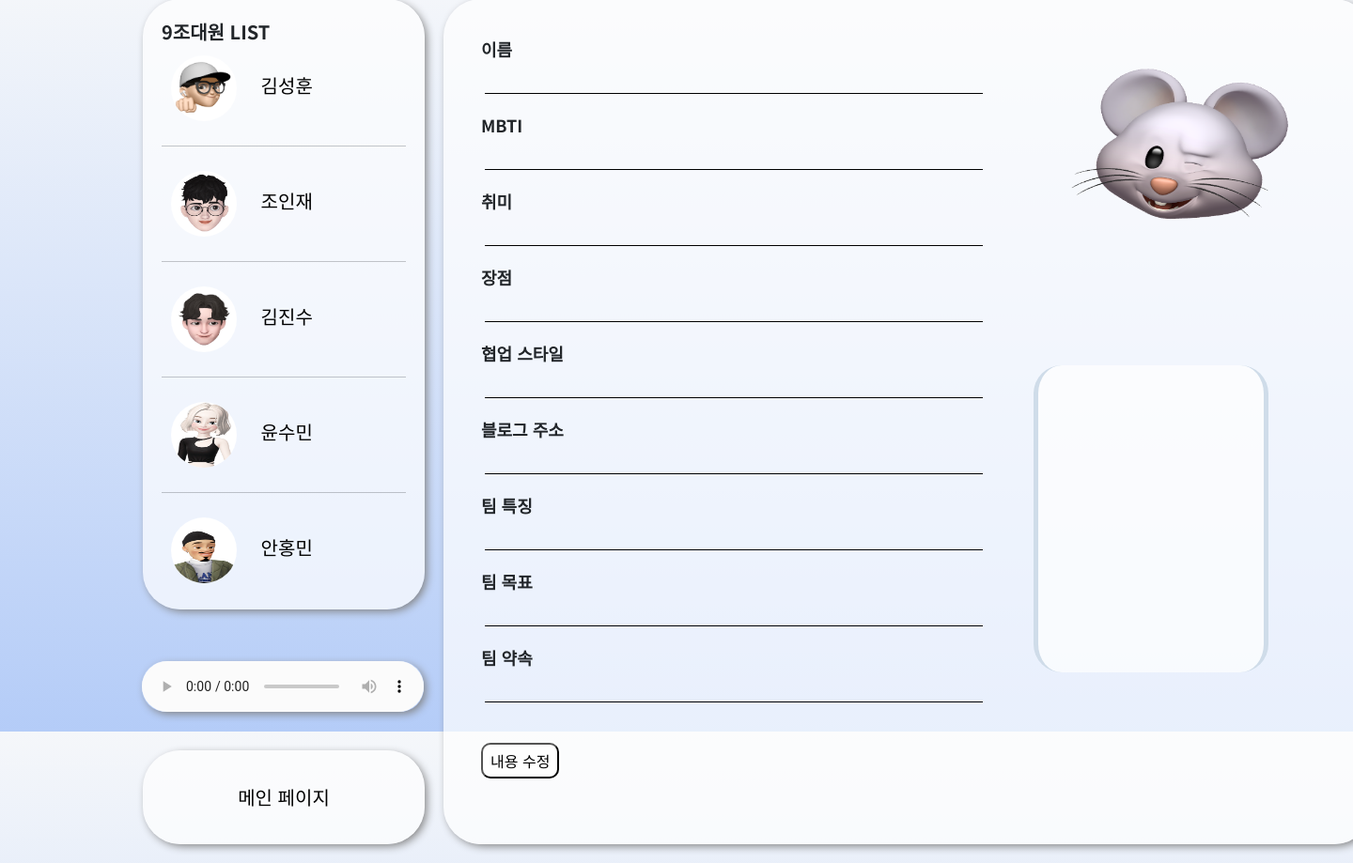
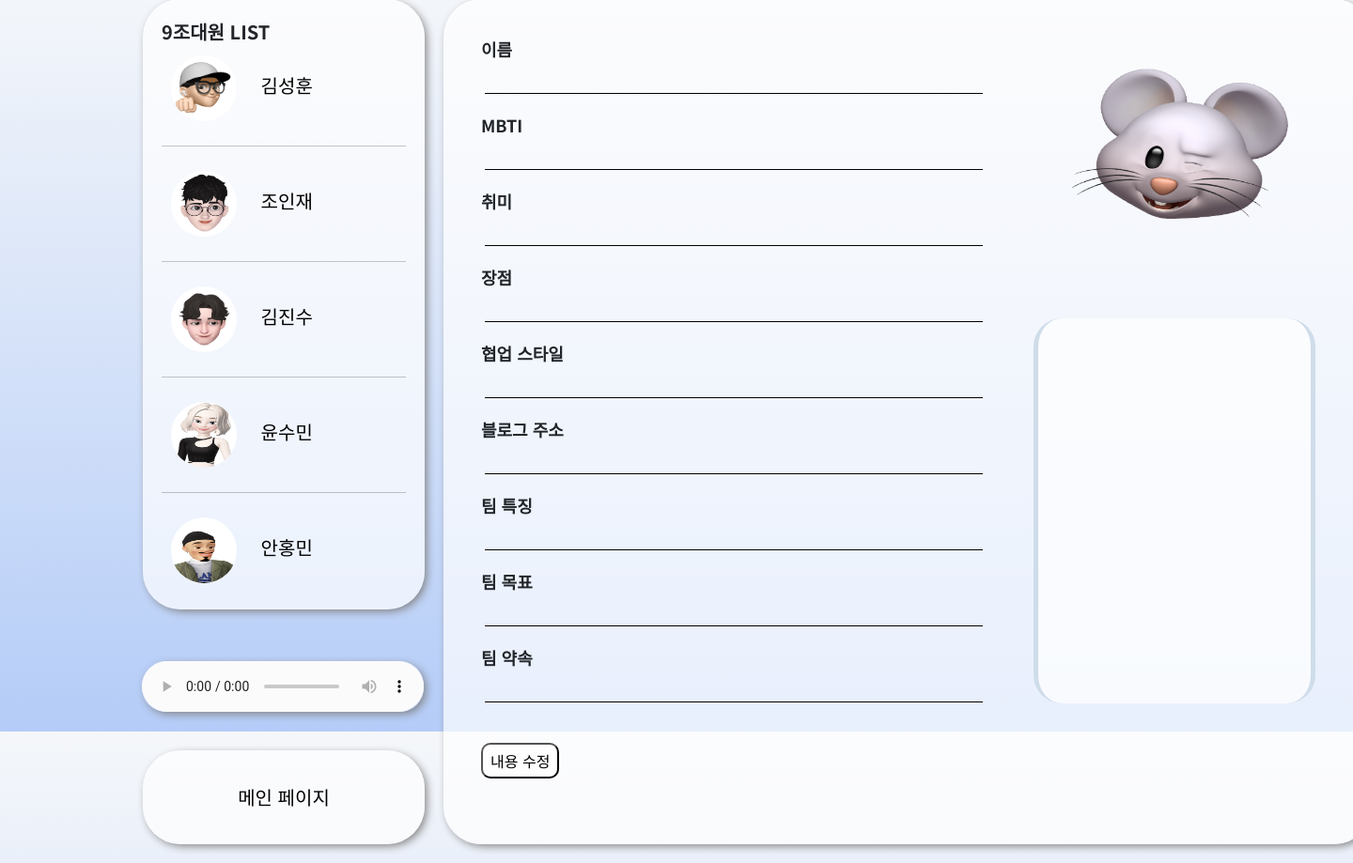
Before and after one commit to kimjinsu0210/9jo, a Flask app: page /static/html/subpage.html in a window 1440 px wide. Shown: the part 21-940 px from the top of the page at 94% size. Run offline with Flask 3, Linux system fonts and the light colour scheme.

Commit message:
je bal
su jung gue man hae

```diff
--- a/static/css/subpage.css
+++ b/static/css/subpage.css
@@ -59,9 +59,9 @@ body {
 }
 
 .comment {
-  height: 327px;
-  width: 250px;
-  margin-top: 100px;
+  height: 410px;
+  width: 300px;
+  margin-top: 50px;
   background-color: rgba(255, 255, 255, 0.7);
   border: solid 5px #cfdce9;
   border-top: none;
@@ -70,7 +70,6 @@ body {
   font-size: 30px;
   resize: none;
   text-align: center;
-  line-height: 320px;
 }
 
 .comment:focus {
--- a/static/js/subpage.js
+++ b/static/js/subpage.js
@@ -125,7 +125,6 @@ function content_modify() {
   let style = $("#style").val();
   let blog = $("#blog").val();
   let signature = $("#signature").val();
-  console.log(signature);
   let goal = $("#goal").val();
   let promise = $("#promise").val();
   $(".controls").empty();
```
